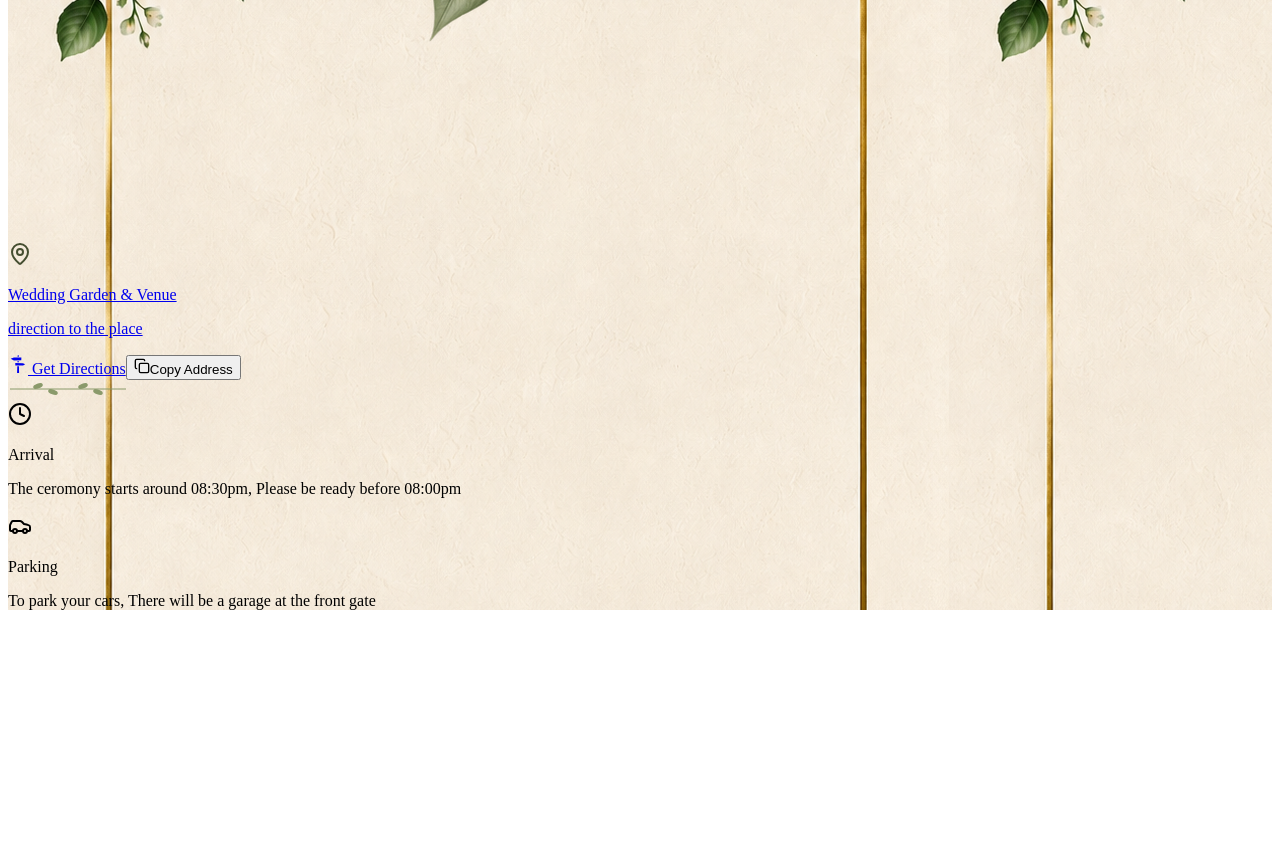
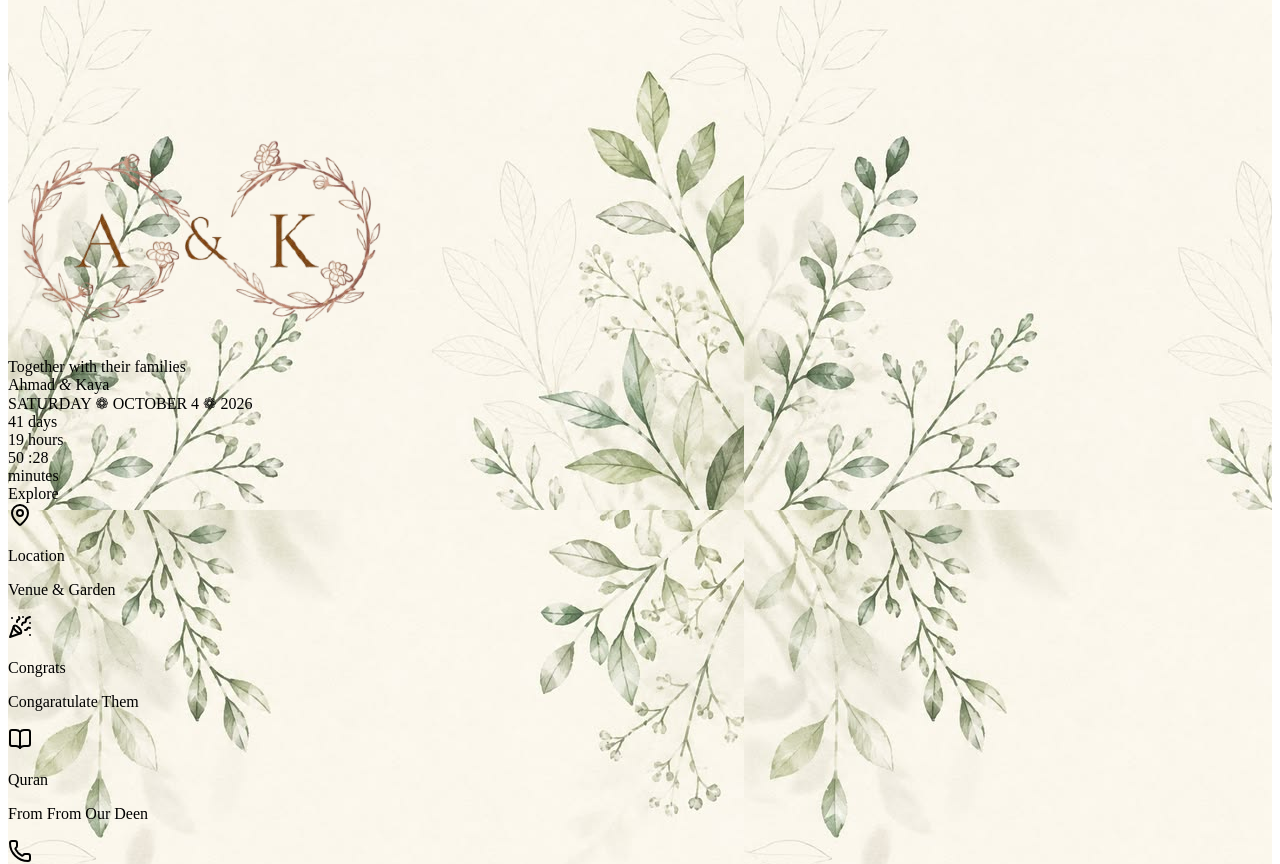
Before and after one commit to Ayman-96/Wedding-Invitation, a React (Vite) app: page / in a window 1280 px wide. Shown: the part 620-1484 px from the top of the page. Before the commit the page ends 1246 px from the top, so only its background shows below. Built offline with nearby package versions, Linux system fonts and the light colour scheme; the HTML template or start-up script is replaced by a standard one.

Commit message:
Kurdish Font Added

```diff
--- a/src/App.jsx
+++ b/src/App.jsx
@@ -1,7 +1,7 @@
 import { useState } from "react";
 // import Envelope from "./components/Envelope";
-// import Home from "./components/Home";
-import Location from "./components/Location";
+import Home from "./components/Home";
+// import Location from "./components/Location";
 
 function App() {
   // const [isEnvOpened, setIsEnvOpened] = useState(false);
@@ -20,9 +20,9 @@ function App() {
       ) : (
         <Home lang={lang} />
       )} */}
-      {/* <Home lang={lang} /> */}
+      <Home lang={lang} />
 
-      <Location lang={lang} />
+      {/* <Location lang={lang} /> */}
     </div>
   );
 }
--- a/src/components/Explore.jsx
+++ b/src/components/Explore.jsx
@@ -85,8 +85,16 @@ function Explore({ lang }) {
                 {sec[lang].icon}
               </div>
               <div>
-                <p className="font-bold text-xl">{sec[lang].label}</p>
-                <p className="text-xs">{sec[lang].subLabel}</p>
+                <p
+                  className={`font-bold mb-0.5  ${lang === "ku" ? "font-ku-display text-2xl" : "font-display text-xl"}`}
+                >
+                  {sec[lang].label}
+                </p>
+                <p
+                  className={` ${lang === "ku" ? "font-ku-body font-extralight" : "font-body text-xs "}`}
+                >
+                  {sec[lang].subLabel}
+                </p>
               </div>
             </div>
           );
--- a/src/components/Hero.jsx
+++ b/src/components/Hero.jsx
@@ -25,6 +25,7 @@ function Hero({ lang }) {
 
   const styleCountdown =
     "flex flex-col items-center justify-center p-2 w-28 font-bold text-xl text-[#5F6B4E] bg-[#F1E8D8] border border-[#C2A26B] rounded-2xl";
+
   function formatNum(num, lang) {
     return lang === "ku" ? num.toLocaleString("ar-EG") : num;
   }
@@ -75,13 +76,19 @@ function Hero({ lang }) {
         dir="ltr"
         className="flex items-center justify-center gap-2 flex-col mt-2"
       >
-        <div className="text-[0.75rem] px-2 text-[#638C6C] bg-[#C2A26B]/20 tracking-[0.20rem] uppercase">
+        <div
+          className={`text-[0.75rem] px-2 text-[#638C6C] bg-[#C2A26B]/20 tracking-[0.20rem] uppercase ${lang === "ku" ? "font-ku-body" : "font-body"}`}
+        >
           {content[lang].subtitle}
         </div>
-        <div className="text-[40px] tracking-widest font-bold -mt-2 text-[#5F6B4E]">
+        <div
+          className={`text-[40px] tracking-widest font-bold -mt-2 text-[#5F6B4E] ${lang === "ku" ? "font-ku-display" : "font-display"}`}
+        >
           {names[0]} <em className="font-display">&amp;</em> {names[1]}
         </div>
-        <div className="text-md tracking-widest text-[#3D3D35]">
+        <div
+          className={`text-md tracking-widest text-[#3D3D35] ${lang === "ku" ? "font-ku-body" : "font-body"}`}
+        >
           {content[lang].date}
         </div>
       </div>
@@ -92,15 +99,29 @@ function Hero({ lang }) {
       >
         <div className={styleCountdown}>
           {formatNum(timeLeft.days, lang)}{" "}
-          <span className="font-normal">{lang === "ku" ? "ڕۆژ" : "days"}</span>
+          <span
+            className={`font-normal ${lang === "ku" ? "font-ku-display" : "font-display"}`}
+          >
+            {lang === "ku" ? "ڕۆژ" : "days"}
+          </span>
         </div>
         <div className={styleCountdown}>
           {formatNum(timeLeft.hours, lang)}{" "}
-          <span className="font-normal">
+          <span
+            className={`font-normal ${lang === "ku" ? "font-ku-display" : "font-display"}`}
+          >
             {lang === "ku" ? "کاتژمێر" : "hours"}
           </span>
         </div>
         <div className={styleCountdown}>
+          {lang === "ku" ? (
+            <div>
+              <span className="text-sm font-semibold">
+                {formatNum(timeLeft.seconds, lang)}:{" "}
+              </span>
+              {formatNum(timeLeft.minutes, lang)}
+            </div>
+          ) : (
             <div>
               {formatNum(timeLeft.minutes, lang)}
               <span className="text-sm font-semibold">
@@ -108,8 +129,11 @@ function Hero({ lang }) {
                 :{formatNum(timeLeft.seconds, lang)}
               </span>
             </div>
+          )}
 
-          <span className="font-normal">
+          <span
+            className={`font-normal ${lang === "ku" ? "font-ku-display" : "font-display"}`}
+          >
             {lang === "ku" ? "خولەک" : "minutes"}
           </span>
         </div>
--- a/src/components/Home.jsx
+++ b/src/components/Home.jsx
@@ -6,7 +6,8 @@ function Home({ lang }) {
   return (
     <div
       dir={lang === "ku" ? "rtl" : "ltr"}
-      className={`${lang === "ku" ? "font-arabic" : "font-display"} px-5 animate-fade-in bg-cover bg-repeat-y bg-center w-full min-h-screen`}
+      className={`${lang === "ku" ? "font-kurdish" : "font-display"} px-5 animate-fade-in
+      bg-cover bg-repeat-y bg-center w-full min-h-screen`}
       style={{ backgroundImage: `url(${homeBg})` }}
     >
       <Hero lang={lang} />
@@ -15,8 +16,10 @@ function Home({ lang }) {
         title="divider"
         className="flex items-center justify-start gap-3 py-5 px-6 mt-4"
       >
-        <div className="text-[#5F6B4E] tracking-widest whitespace-nowrap select-none">
-          {lang === "ku" ? "زیاتر ببینە" : "Explore"}
+        <div
+          className={`text-[#5F6B4E] tracking-widest whitespace-nowrap select-none ${lang === "ku" ? "font-ku-display font-semibold text-lg" : "font-display"}`}
+        >
+          {lang === "ku" ? "زیاتر بـبـیـنـە" : "Explore"}
         </div>
         <div className="h-px w-300 bg-[#C2A26B]"></div>
       </div>
--- a/src/components/Location.jsx
+++ b/src/components/Location.jsx
@@ -50,19 +50,29 @@ function Location({ lang }) {
   return (
     <div
       draggable={false}
-      className="w-full min-h-screen bg-cover bg-center bg-no-repeat overflow-hidden p-3"
+      className={`select-none w-full min-h-screen bg-cover bg-center bg-no-repeat overflow-hidden p-3 ${lang === "ku" ? "font-kurdish" : "font-display"}`}
       style={{ backgroundImage: `url(${locationBg})` }}
     >
-      <div
+      <button
         data-component="leave-pages"
-        className="flex items-center gap-1 text-[#5F6B4E] tracking-widest font-bold text-xl font-display opacity-80"
+        className="flex items-center gap-1 text-[#5F6B4E] tracking-widest font-bold text-xl opacity-80"
       >
         <ArrowLeft size={20} />{" "}
-        <span> {lang === "ku" ? "ناونیشان" : "Location"} </span>
-      </div>
+        <span
+          className={`${lang === "ku" ? "font-ku-display" : "font-display"}`}
+        >
+          {" "}
+          {lang === "ku" ? "ناونیشان" : "Location"}{" "}
+        </span>
+      </button>
 
-      <div data-component="location-body" className="mt-25 px-6">
+      <div
+        dir={lang === "ku" ? "rtl" : "ltr"}
+        data-component="location-body"
+        className="mt-25 px-6"
+      >
         <div
+          dir="ltr"
           data-component="header"
           className="relative flex items-end flex-col px-6"
         >
@@ -100,11 +110,19 @@ function Location({ lang }) {
               <div className="flex gap-2 px-3 bg-linear-to-t z-5 from-[#5F6B4E]/90 via-[#EFE9D8] to-transparent w-full h-18 py-5">
                 <MapPin className="mt-1 animate-float" stroke="#454E30" />
                 <div>
-                  <p className="text-lg text-[#596e3c]">
-                    Wedding Garden & Venue
+                  <p
+                    className={`text-[#596e3c]  ${lang === "ku" ? "font-ku-display text-xl" : "font-display text-lg "}`}
+                  >
+                    {lang === "ku"
+                      ? "باخچە و هۆڵی ئاهەنگ"
+                      : "Wedding Garden & Venue"}
                   </p>
-                  <p className="text-xs text-[#3D3D35] opacity-90">
-                    direction to the place
+                  <p
+                    className={`text-[#3D3D35] opacity-90  ${lang === "ku" ? "font-ku-body text-sm" : "font-body text-xs "}`}
+                  >
+                    {lang === "ku"
+                      ? "ناونیشان بەرەو شوێنەکە"
+                      : "direction to the place"}
                   </p>
                 </div>
               </div>
@@ -112,21 +130,25 @@ function Location({ lang }) {
           </a>
         </div>
 
+        {/* Buttons */}
         <div className="flex items-center justify-center gap-3 mt-5">
           <a
             href="https://maps.app.goo.gl/forxbvXs9xNTquvW8"
             draggable={false}
             target="_blank"
-            className="flex text-center items-center py-3 px-4 text-sm gap-2 -ml-5 cursor-pointer
-           bg-[#5F6B4E] font-semibold text-[#FDFCF9] border-2 rounded-4xl"
+            className={`flex text-center items-center py-3   gap-2 cursor-pointer
+           bg-[#5F6B4E] font-semibold text-[#FDFCF9] border-2 rounded-4xl
+            ${lang === "ku" ? "px-3 font-ku-display text-md" : "px-4 -ml-5 gap-2 font-display text-sm "}`}
           >
             <GiDirectionSigns size={20} />{" "}
             {lang === "ku" ? "وەرگرتنی ئاڕاستە" : "Get Directions"}
           </a>
+
           <button
             onClick={handleCopy}
-            className="flex text-center items-center p-3 px-4 text-sm gap-2 -mr-5 cursor-pointer
-           bg-[#faf2de] text-[#5F6B4E] border-2 font-semibold rounded-4xl"
+            className={`flex text-center items-center p-3 gap-2 cursor-pointer
+           bg-[#faf2de] text-[#5F6B4E] border-2 font-semibold rounded-4xl
+            ${lang === "ku" ? "px-3 font-ku-display text-md" : "px-4 -mr-5 gap-2 font-display text-sm "}`}
           >
             {copied ? <TbCopyCheckFilled /> : <Copy size={16} />}
 
@@ -181,8 +203,16 @@ function Location({ lang }) {
               <div className={toKnowStyle}>
                 {card[lang].icon}
                 <div>
-                  <p className="text-sm font-medium ">{card[lang].label}</p>
-                  <p className="text-xs opacity-70">{card[lang].desc}</p>
+                  <p
+                    className={` font-medium mb-0.5 ${lang === "ku" ? "font-ku-display text-md" : "font-display text-sm"}`}
+                  >
+                    {card[lang].label}
+                  </p>
+                  <p
+                    className={`opacity-70  ${lang === "ku" ? "font-ku-body text-sm" : "font-body text-xs "}`}
+                  >
+                    {card[lang].desc}
+                  </p>
                 </div>
               </div>
             );
```
Also changed, not shown: src/App.css (+5 -4 lines). Lines whose indentation alone changed are shown as unchanged.
